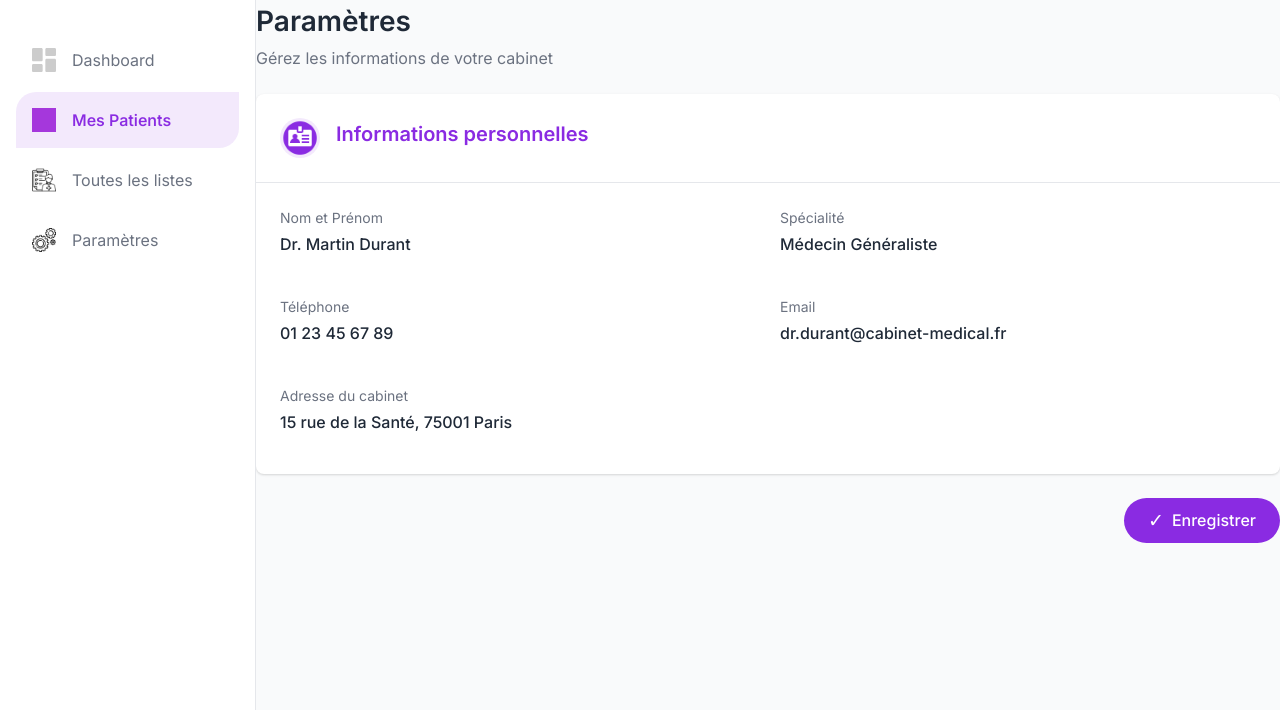
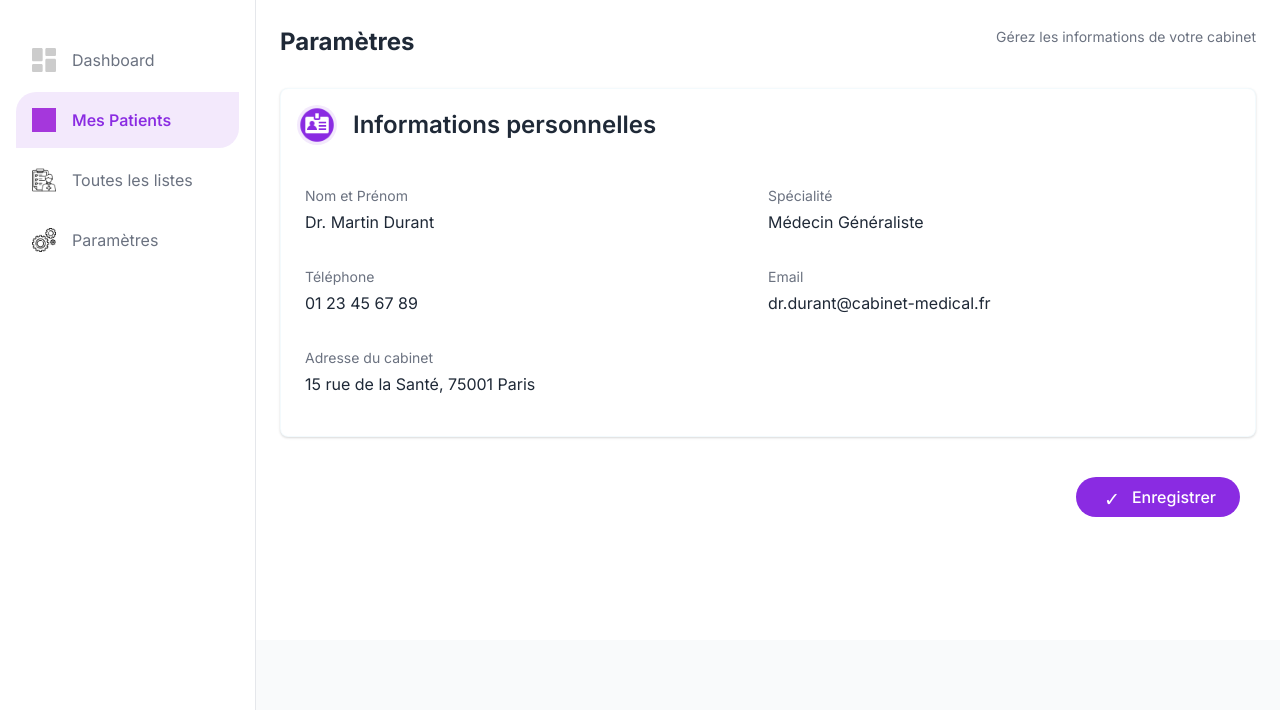
Before and after one commit to SalimSK15/Marki_app, a PHP site: page / in a window 1280 px wide. Shown: the part 90-800 px from the top of the page. Run offline with PHP 8.4, Linux system fonts and the light colour scheme; grey boxes are pictures that could not be loaded.

Commit message:
💄 styles : "mise a jour de style de menu paramettres"

```diff
--- a/css/styles.css
+++ b/css/styles.css
@@ -461,35 +461,41 @@ p {
 
 /* components/_settings.scss */
 .settings-page {
+  background-color: #FFFFFF;
+  padding: 1.5rem;
   width: 100%;
+  max-height: 80vh;
+  overflow: auto;
 }
 
 .settings-header {
   margin-bottom: 1.5rem;
+  display: flex;
+  justify-content: space-between;
+  align-items: center;
 }
 .settings-header h1 {
-  font-size: 1.75rem;
-  font-weight: 600;
+  font-size: 1.5rem;
+  font-weight: bold;
   color: #1F2937;
   margin-bottom: 0.25rem;
 }
 .settings-header p {
   color: #6B7280;
-  font-size: 1rem;
+  font-size: 0.875rem;
 }
 
 .settings-card {
   background-color: #FFFFFF;
   border-radius: 0.5rem;
   box-shadow: 0 1px 3px rgba(0, 0, 0, 0.1), 0 1px 2px rgba(0, 0, 0, 0.06);
-  overflow: hidden;
+  border: 1px solid rgba(135, 206, 235, 0.1);
 }
 .settings-card__header {
   display: flex;
   align-items: center;
-  gap: 1rem;
-  padding: 1.5rem;
-  border-bottom: 1px solid #E5E7EB;
+  padding: 1rem;
+  align-items: center;
 }
 .settings-card__header .icon-circle {
   width: 40px;
@@ -505,30 +511,33 @@ p {
   height: 40px;
 }
 .settings-card__header h2 {
-  font-size: 1.25rem;
+  padding-left: 1rem;
+  margin-bottom: 0;
+  font-size: 1.5rem;
   font-weight: 600;
-  color: rgb(138, 43, 226);
+  color: #1F2937;
 }
 .settings-card__content {
   padding: 1.5rem;
 }
 
 .settings-row {
-  display: grid;
-  grid-template-columns: 1fr 1fr;
-  gap: 1.5rem;
-  margin-bottom: 1.5rem;
+  display: flex;
+  flex-wrap: wrap;
+  margin-bottom: 1rem;
 }
 .settings-row:last-child {
   margin-bottom: 0;
 }
+.settings-row .settings-field {
+  flex: 1;
+  min-width: 200px;
+}
 .settings-row .settings-field.wide {
-  grid-column: 1/-1;
+  flex-basis: 100%;
 }
-@media (max-width: 768px) {
-  .settings-row {
-    grid-template-columns: 1fr;
-  }
+.settings-row .settings-field.wide input {
+  width: 100%;
 }
 
 .settings-field label {
@@ -537,27 +546,38 @@ p {
   color: #6B7280;
   margin-bottom: 0.25rem;
 }
-.settings-field p {
+.settings-field input {
   font-size: 1rem;
+  min-width: 300px;
   color: #1F2937;
+  padding: 0.25rem 1rem;
+  border-radius: 0.5rem;
+  border: 2px solid transparent;
+  box-shadow: 0 1px 3px rgba(0, 0, 0, 0.1), 0 1px 2px rgba(0, 0, 0, 0.06);
+  background: rgba(243, 244, 246, 0.7);
   font-weight: 500;
+}
+.settings-field input:focus {
+  outline: none;
+  box-shadow: none;
+  border-bottom: 2px solid rgb(138, 43, 226);
 }
 
 .settings-actions {
   display: flex;
   justify-content: flex-end;
   margin-top: 1.5rem;
+  padding: 1rem;
 }
 
 .btn {
   display: flex;
   align-items: center;
-  gap: 0.5rem;
   padding: 0.5rem 1.5rem;
   border-radius: 9999px;
   font-weight: 500;
   cursor: pointer;
-  transition: all 300ms ease-in-out;
+  transition: background-color 0.3s, transform 0.2s;
   border: none;
 }
 .btn-primary {
@@ -567,8 +587,18 @@ p {
 .btn-primary:hover {
   background-color: rgb(125.2863070539, 29.3008298755, 214.1991701245);
 }
+.btn-primary:active {
+  transform: scale(0.95);
+}
 .btn-primary .icon {
+  width: 24px;
+  height: 24px;
   font-size: 1.2rem;
+  transition: transform 0.3s, color 0.3s;
+}
+.btn-primary.clicked .icon {
+  transform: rotate(180deg);
+  color: rgb(135, 206, 235);
 }
 
 /*# sourceMappingURL=styles.css.map */
```
Also changed, not shown: 1 other file.
